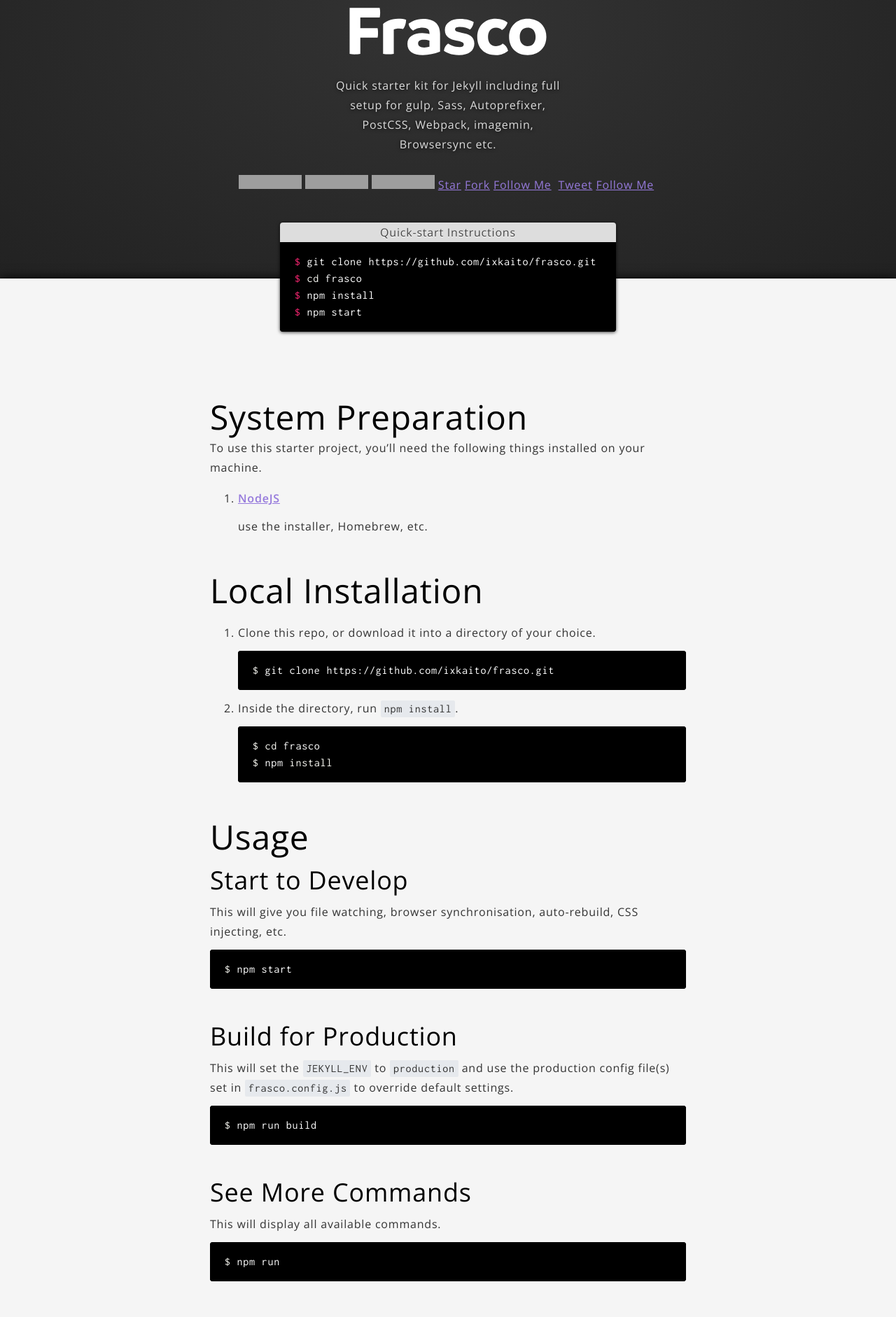
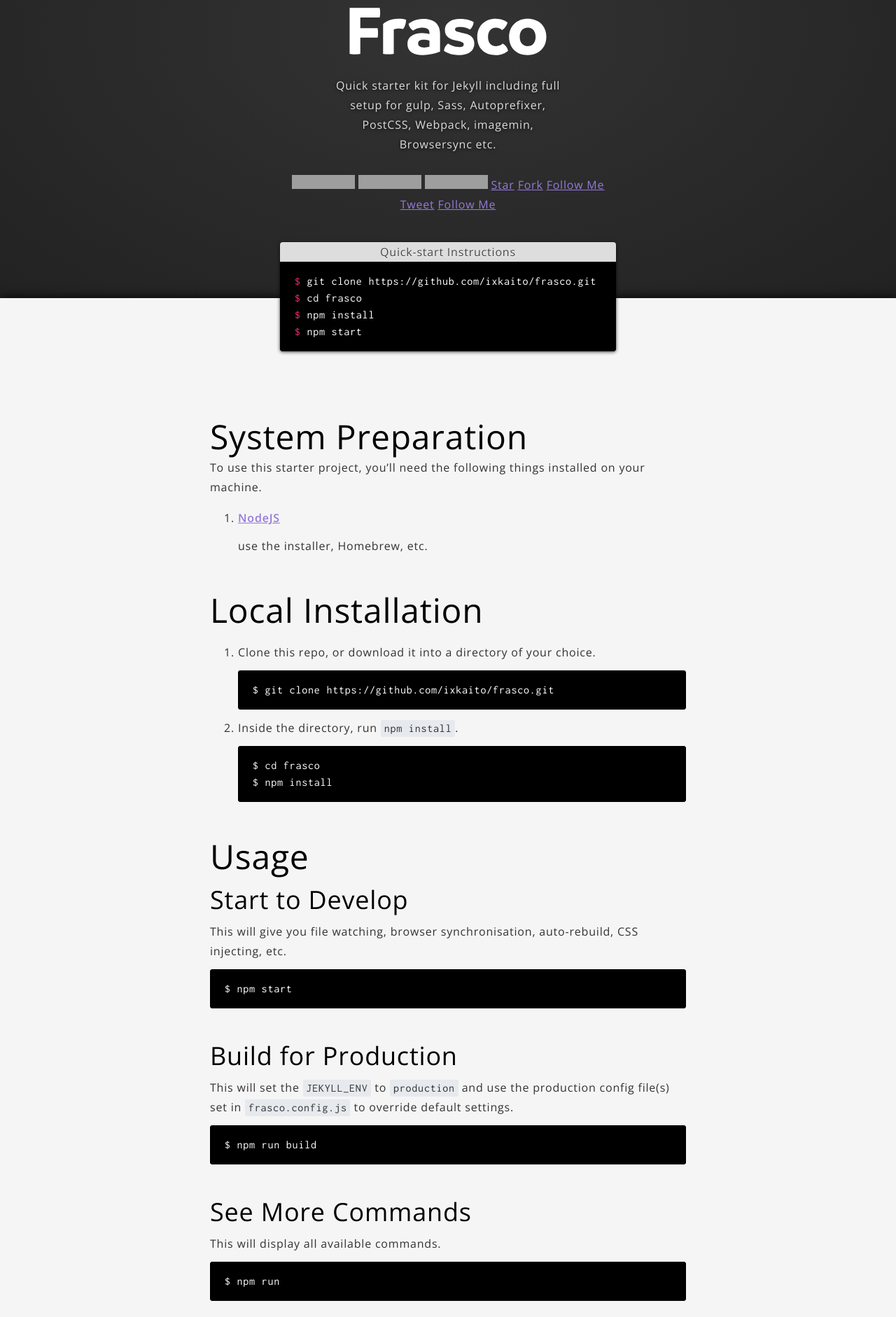
Before and after one commit to ixkaito/frasco, a Jekyll site: the page built from index.md, in a window 1280 px wide. Shown: the part 340-2222 px from the top of the page at 70% size. Built offline with Jekyll 4.4.1, drawn with Linux system fonts in a browser that asks for light colours; a script that is not in the unit is left out; comment, search, counter and statistics services are not loaded; grey boxes are pictures that could not be loaded.

Commit message:
Add new line

```diff
--- a/_includes/hero.html
+++ b/_includes/hero.html
@@ -14,7 +14,7 @@
 		<li><a href="https://github.com/ixkaito/frasco/blob/master/LICENSE"><img alt="license" src="https://img.shields.io/github/license/ixkaito/frasco.svg?maxAge=2592000"></a></li>
 		<li><a class="github-button" href="https://github.com/ixkaito/frasco" data-show-count="true" aria-label="Star ixkaito/frasco on GitHub">Star</a></li>
 		<li><a class="github-button" href="https://github.com/ixkaito/frasco/fork" data-show-count="true" aria-label="Fork ixkaito/frasco on GitHub">Fork</a></li>
-		<li><a class="github-button" href="https://github.com/ixkaito" data-show-count="true" aria-label="Follow @ixkaito on GitHub">Follow Me</a></li>
+		<li><a class="github-button" href="https://github.com/ixkaito" data-show-count="true" aria-label="Follow @ixkaito on GitHub">Follow Me</a></li><br class="desktop">
 		<li><div class="fb-like" data-href="{{ site.url }}{{ site.baseurl }}/" data-layout="button_count" data-action="like" data-show-faces="false" data-share="true"></div></li>
 		<li><a href="https://twitter.com/share" class="twitter-share-button" data-url="{{ site.url }}{{ site.baseurl }}">Tweet</a></li>
 		<li><a href="https://twitter.com/ixkaito" class="twitter-follow-button" data-show-count="false">Follow Me</a></li>
```
